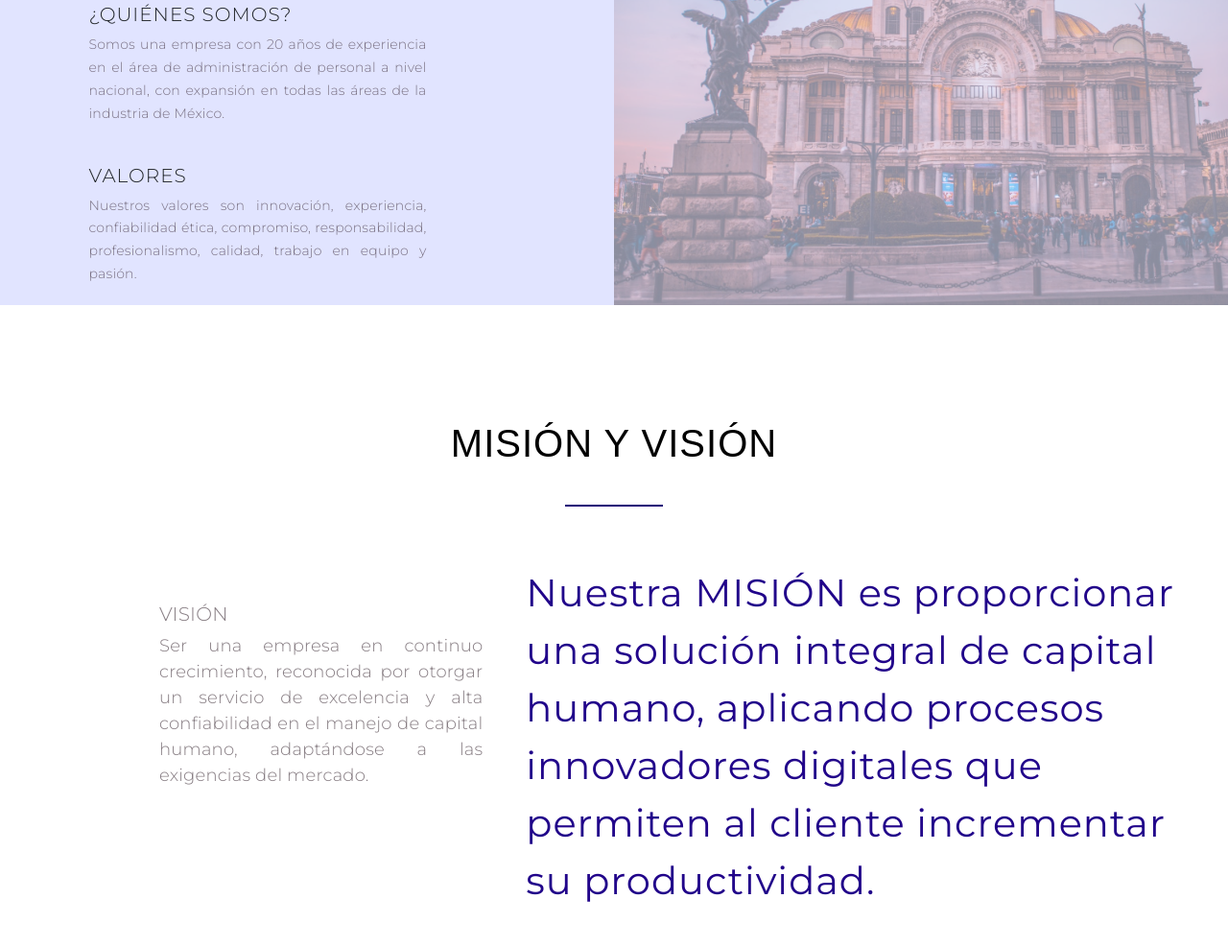
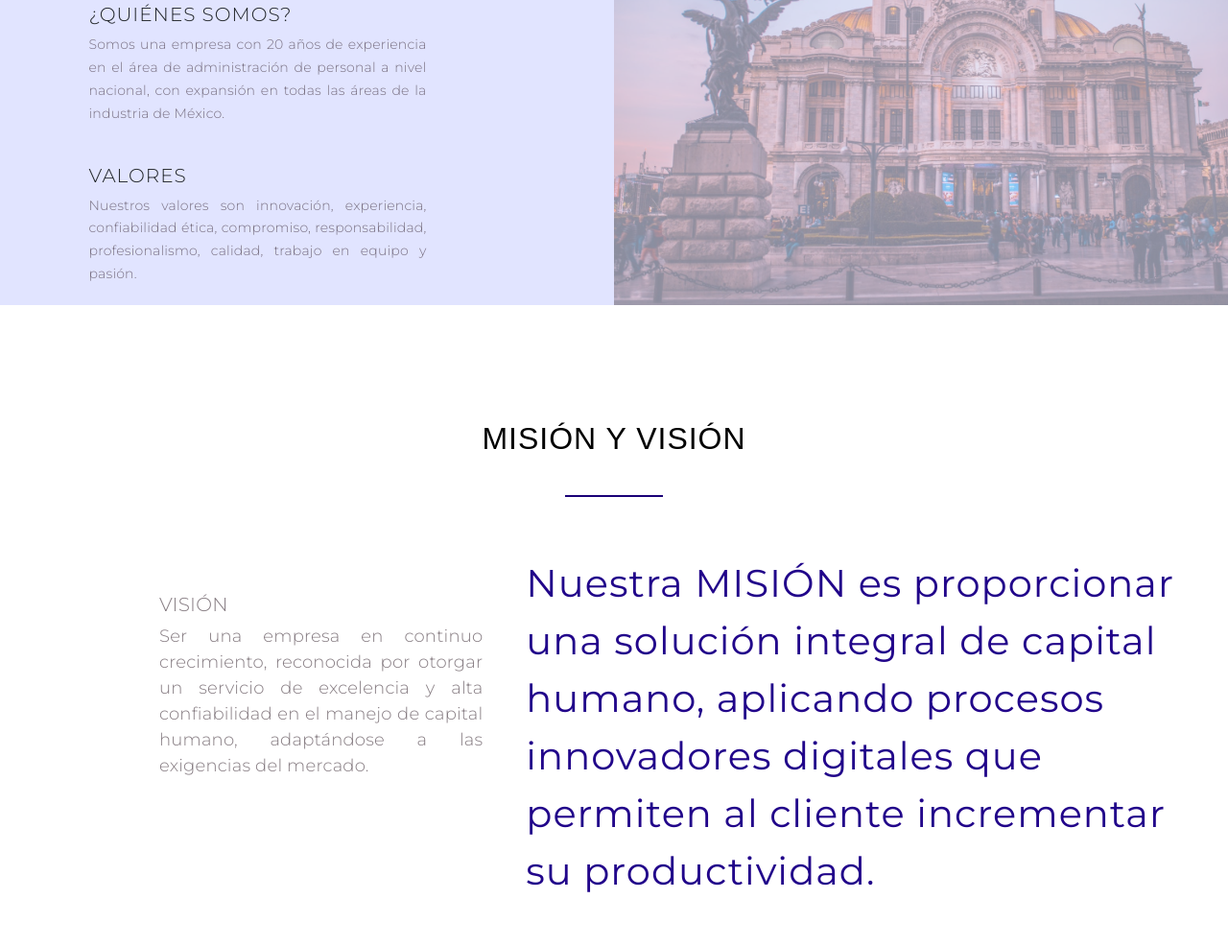
Before and after one commit to arturfil/Grupo-Seri, a website: page index.html in a window 1280 px wide. Shown: the part 1794-2780 px from the top of the page at 96% size. Drawn offline with nearby package versions, Linux system fonts and the light colour scheme; a web font is replaced by a local one.

Commit message:
changed the header in who-we-are section

```diff
--- a/css/style.css
+++ b/css/style.css
@@ -250,7 +250,7 @@ body {
 
 }
 
-#who-we-are h1 {
+#who-we-are h2 {
     text-align: center;
     padding-top: 120px;
     color: black;
--- a/index.html
+++ b/index.html
@@ -173,7 +173,7 @@
     <!-- Acerca de Seri -->
     <section id="who-we-are">
         <div class="container wow slideInUp">
-            <h1 class="elegant">Misión y Visión</h1>
+            <h2 class="elegant">Misión y Visión</h2>
             <hr class="general">
         </div>
         <div class="container-fluid">
```
